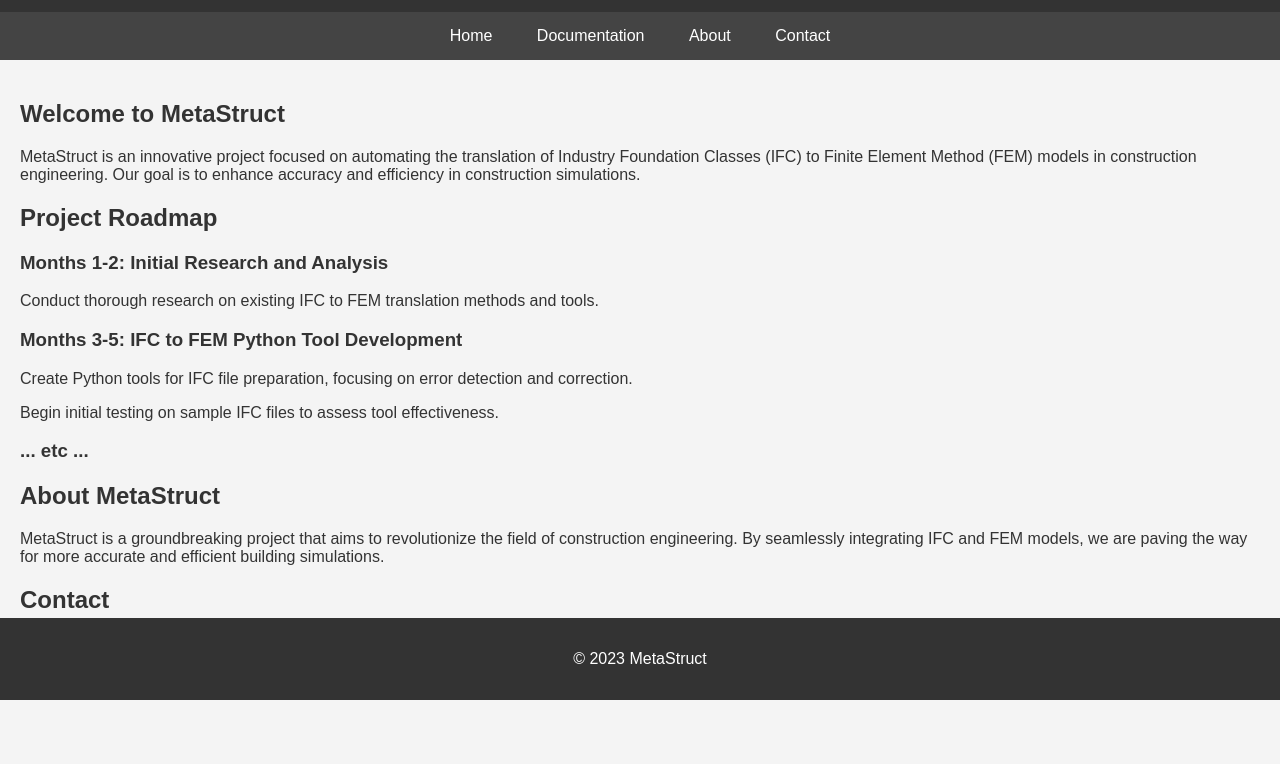
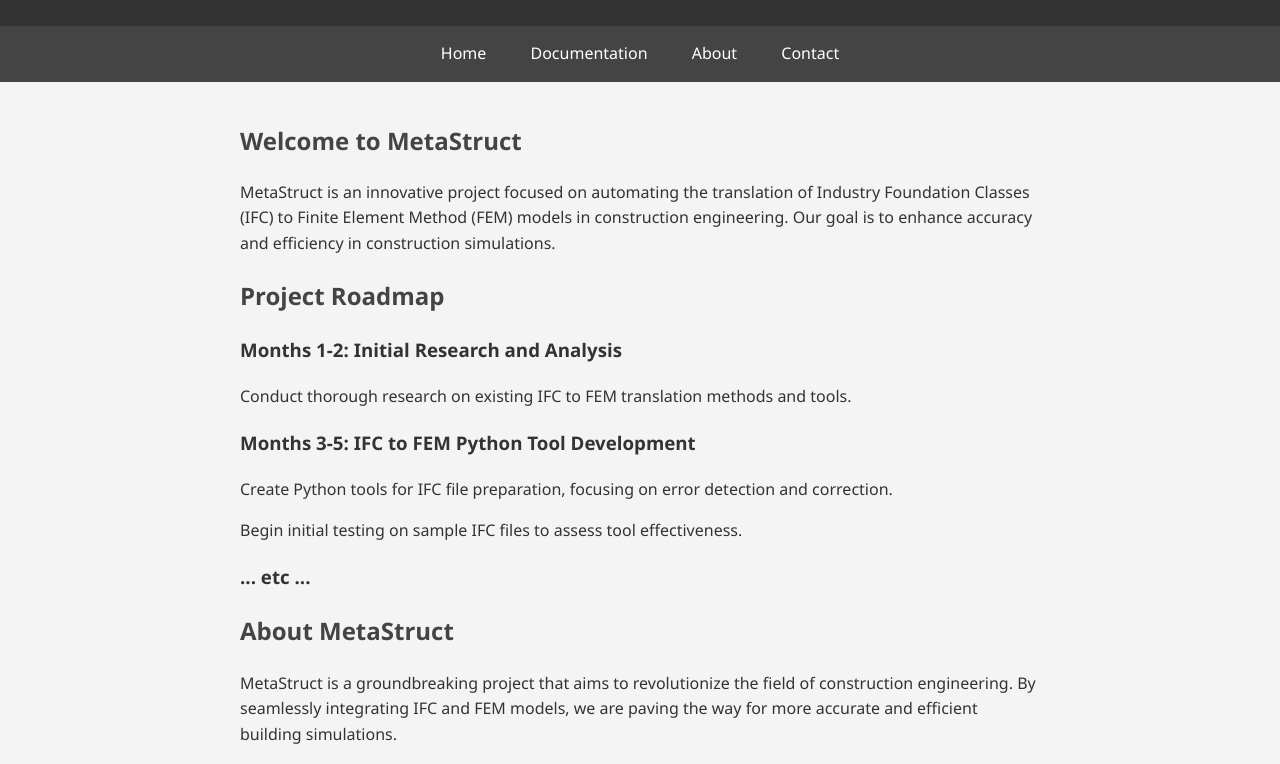
Before and after one commit to sanjin94/__MetaStruct__-web-page, a plain HTML site: page index.html in a window 1280 px wide. Shown: the part 100-864 px from the top of the page. Before the commit the page ends 822 px from the top, so only its background shows below. Drawn offline with Linux system fonts and the light colour scheme.

Commit message:
Update style.css

```diff
--- a/style.css
+++ b/style.css
@@ -1,9 +1,10 @@
 body {
-    font-family: Arial, sans-serif;
+    font-family: 'Segoe UI', Tahoma, Geneva, Verdana, sans-serif;
     margin: 0;
     padding: 0;
     background-color: #f4f4f4;
     color: #333;
+    line-height: 1.6;
 }
 
 header {
@@ -16,9 +17,10 @@ header {
 nav ul {
     list-style-type: none;
     background-color: #444;
-    text-align: center;
+    overflow: hidden;
     margin: 0;
     padding: 0;
+    text-align: center;
 }
 
 nav ul li {
@@ -32,12 +34,15 @@ nav ul li a {
     display: inline-block;
 }
 
-nav ul li a:hover {
+nav ul li a:hover, nav ul li a:focus {
     background-color: #555;
+    transition: background-color 0.3s;
 }
 
 main {
     padding: 20px;
+    max-width: 800px;
+    margin: auto;
 }
 
 footer {
@@ -45,9 +50,15 @@ footer {
     color: white;
     text-align: center;
     padding: 1em 0;
-    position: fixed;
-    bottom: 0;
-    width: 100%;
+    margin-top: 20px;
+}
+
+h1, h2 {
+    color: #444;
+}
+
+section {
+    margin-bottom: 20px;
 }
 
 @media (max-width: 600px) {
```
